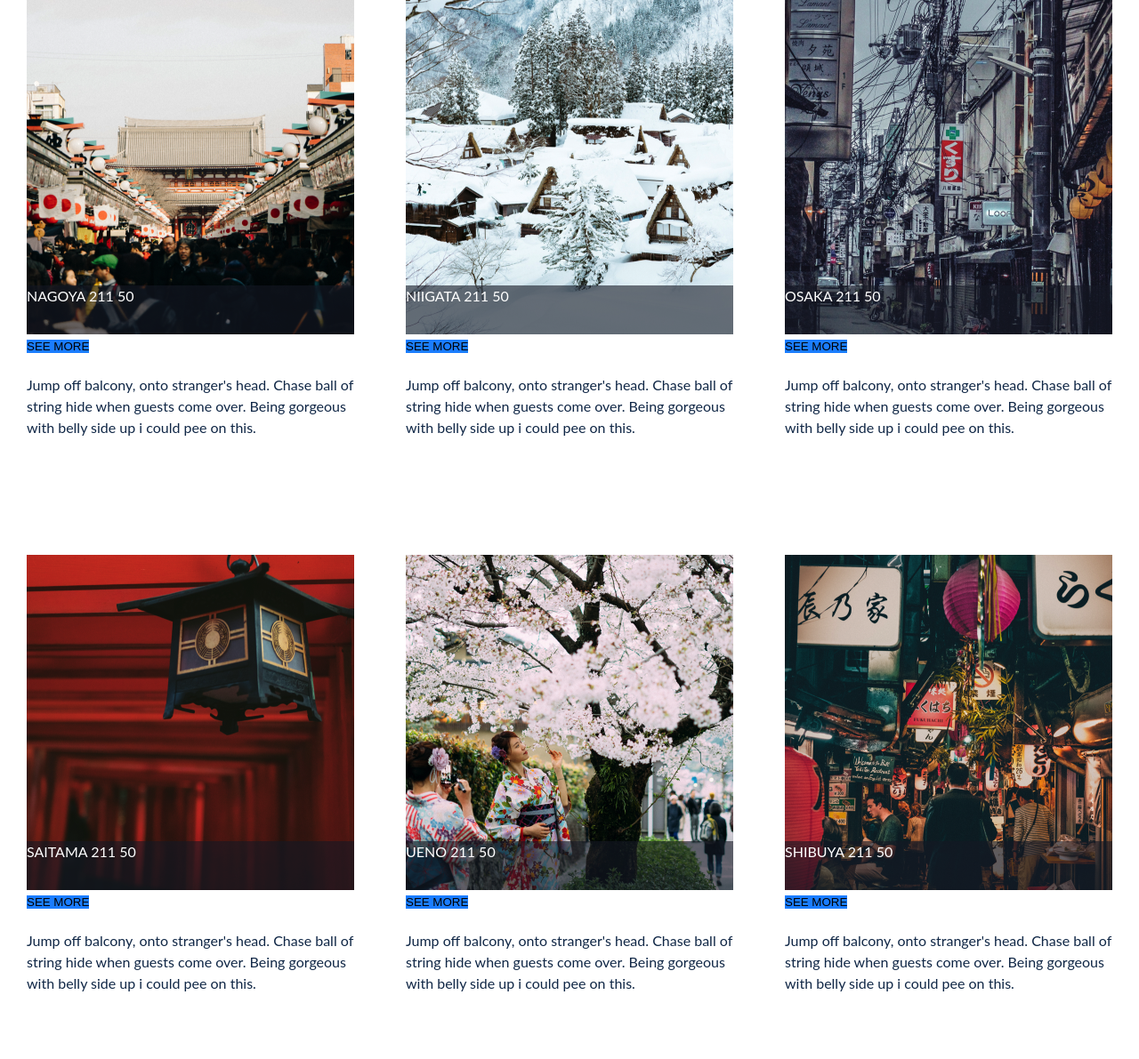
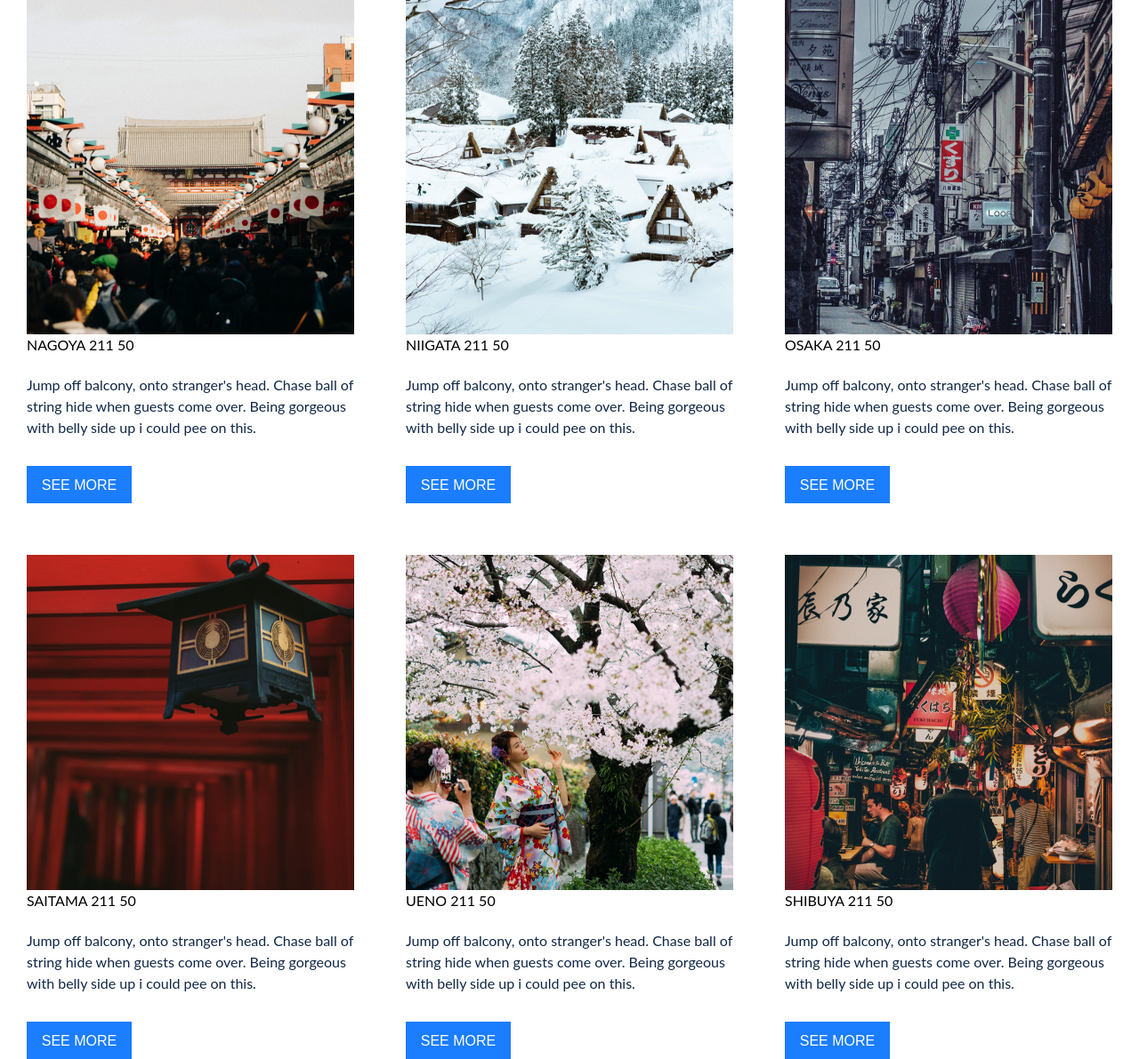
Before and after one commit to ngocngo10/html-css-training, a PHP site: page / in a window 1280 px wide. Shown: the part 3422-4613 px from the top of the page at 89% size. Run offline with PHP 8.4, Linux system fonts and the light colour scheme; some libraries are stand-ins or nearby versions.

Commit message:
Style for see more button

```diff
--- a/practice-one/assets/css/top-place-section.css
+++ b/practice-one/assets/css/top-place-section.css
@@ -67,14 +67,14 @@
   grid-area: h5;
 }
 
-.top-place-infor {
+/* .top-place-infor {
   position: absolute;
   top: 56.79%;
   height: 55px;
   width: 100%;
   background: rgba(21, 24, 36, 0.6);
   color: var(--secondary-color);
-}
+} */
 
 .top-place__des {
   position: absolute;
@@ -83,3 +83,15 @@
   overflow: hidden;
   color: var(--primary-color);
 }
+
+.btn--see-more {
+  position:absolute;
+  top: 92.593%;
+  height: 42px;
+  width: 118px;
+  font-weight: 400;
+  font-size: 16px;
+  line-height: 19px;
+  color: #FFFFFF;
+
+}
```
